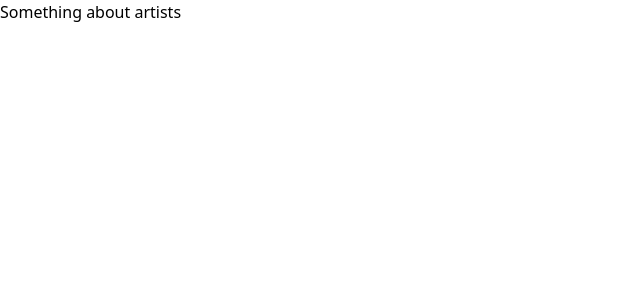
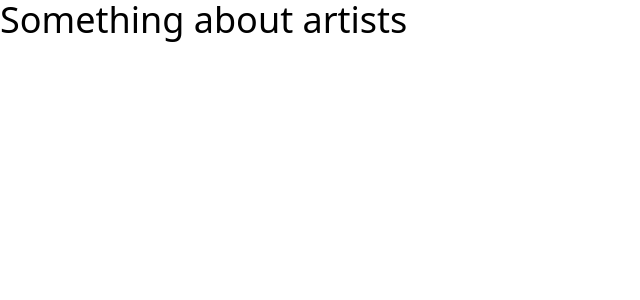
Before and after one commit to cdom27/art-api, a React (Vite) app in the folder client/: page / in a window 1280 px wide. Shown: the top 300 px of the page, without its empty margins (0-640 px from the left). Built offline with nearby package versions, Linux system fonts and the light colour scheme.

Commit message:
set up router and layout

```diff
--- /dev/null
+++ b/client/src/layouts/SiteLayout.tsx
@@ -0,0 +1,11 @@
+interface SiteLayoutProps {
+  children: React.ReactNode;
+}
+
+export default function SiteLayout({ children }: SiteLayoutProps) {
+  return (
+    <>
+      <main>{children}</main>
+    </>
+  );
+}
--- a/client/src/main.tsx
+++ b/client/src/main.tsx
@@ -1,9 +1,15 @@
 import { StrictMode } from 'react';
 import { createRoot } from 'react-dom/client';
+import { BrowserRouter, Routes, Route } from 'react-router';
+import Home from './routes/Home';
 import './index.css';
 
 createRoot(document.getElementById('root')!).render(
   <StrictMode>
-    <main>Something about artists</main>
+    <BrowserRouter>
+      <Routes>
+        <Route path='/' element={<Home />} />
+      </Routes>
+    </BrowserRouter>
   </StrictMode>
 );
--- /dev/null
+++ b/client/src/routes/Home.tsx
@@ -0,0 +1,9 @@
+import SiteLayout from '../layouts/SiteLayout';
+
+export default function Home() {
+  return (
+    <SiteLayout>
+      <h1 className='text-4xl'>Something about artists</h1>
+    </SiteLayout>
+  );
+}
```
